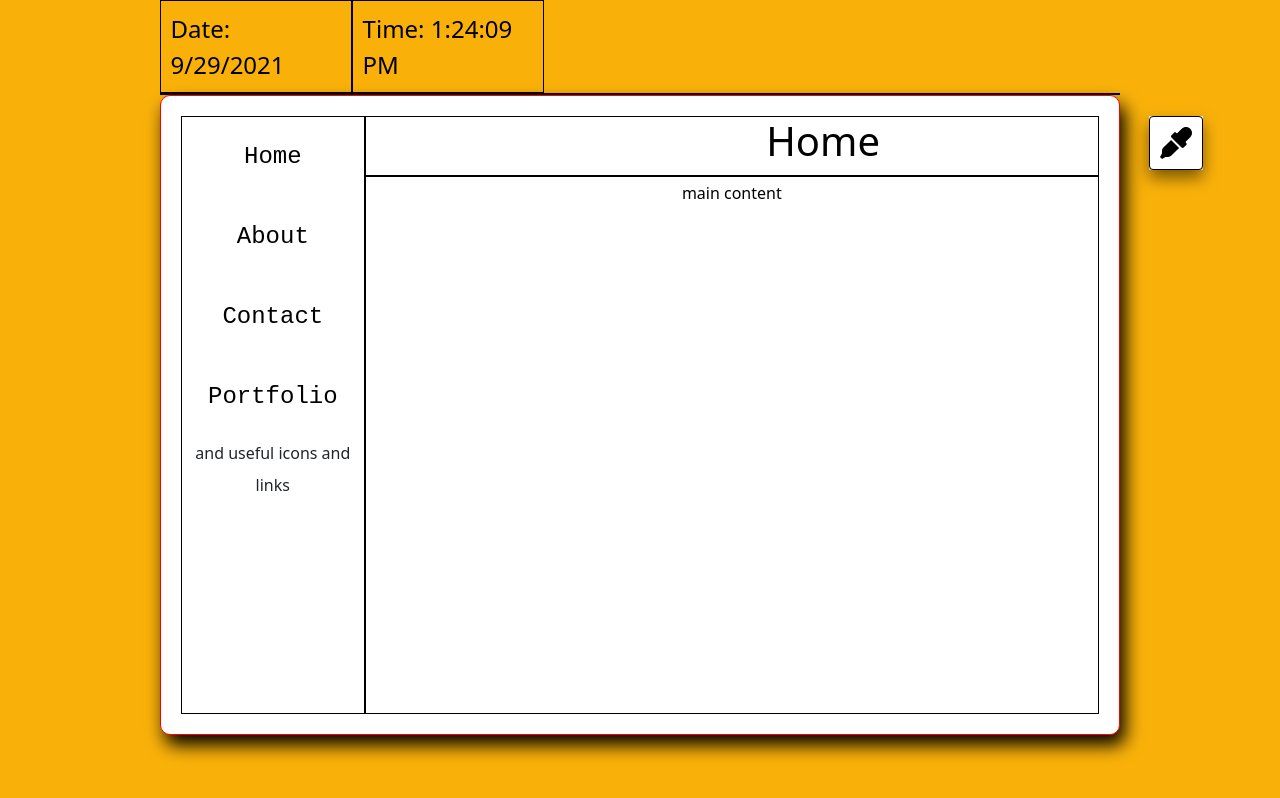
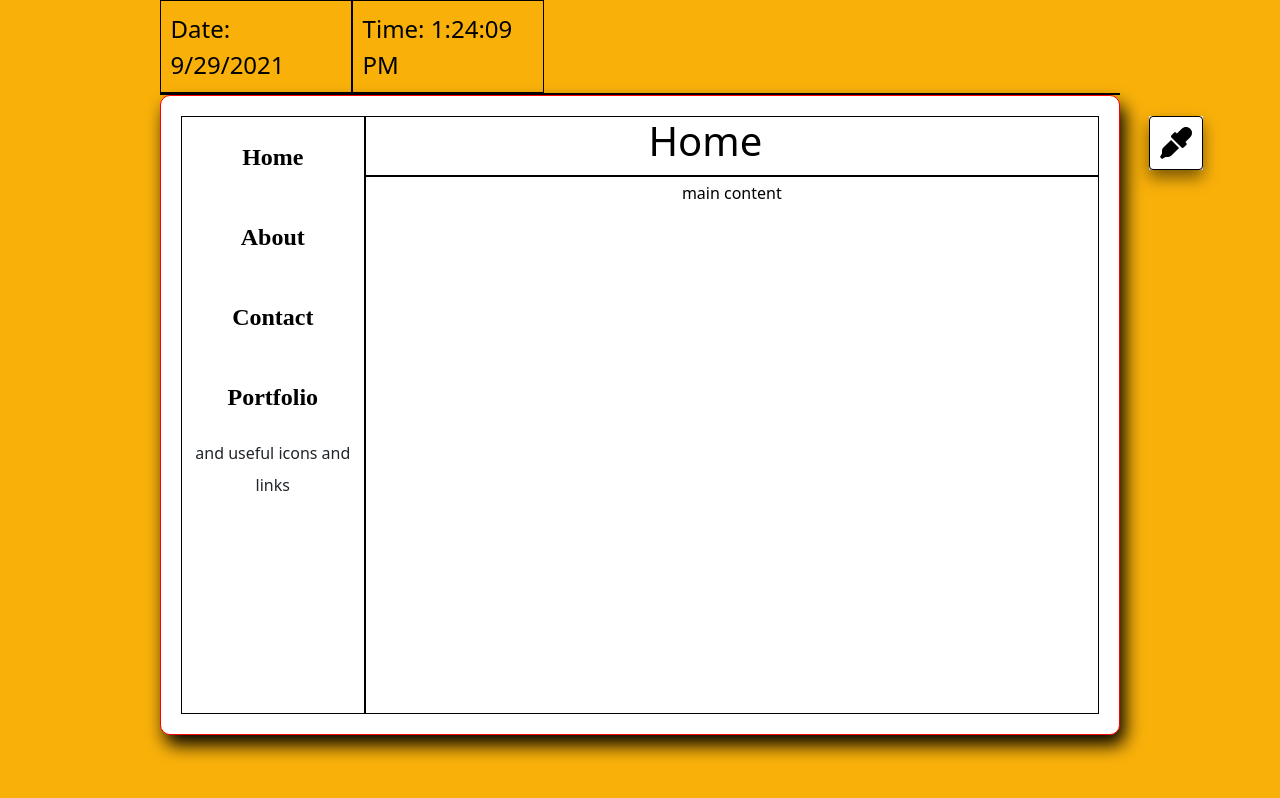
Before and after one commit to raseward14/Responsive-Portfolio, a React (Create React App) app in the folder client/: page / in a window 1280 px wide. Built offline with nearby package versions, Linux system fonts and the light colour scheme.

Commit message:
adjusted the margin of the h1 heading to center the text 20% from the left

```diff
--- a/client/src/components/Navbar/style.css
+++ b/client/src/components/Navbar/style.css
@@ -8,6 +8,7 @@
 .nav-link{
     color:black !important;
     background-color: white;
-    font-family: monospace;
+    font-family: 'Dekko';
+    font-weight: bolder;
     font-size: 24px;
 }
--- a/client/src/pages/style.css
+++ b/client/src/pages/style.css
@@ -1,12 +1,12 @@
 .heading {
     position: relative;
-    left: 20%;
     width: calc(4 * (100% / 5));
     height: 10%;
-    margin: 0px 0px 0px 0px;
+    margin: 0px 0px 0px 20%;
     background-color: transparent;
     color: black;
     border: 1px solid black;
+    text-align: center;
 }
 
 aside {
```
Also changed, not shown: client/src/App.css (+0 -9 lines).
